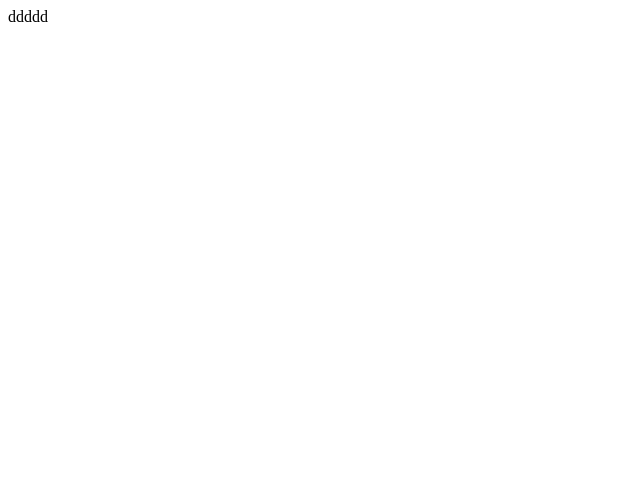
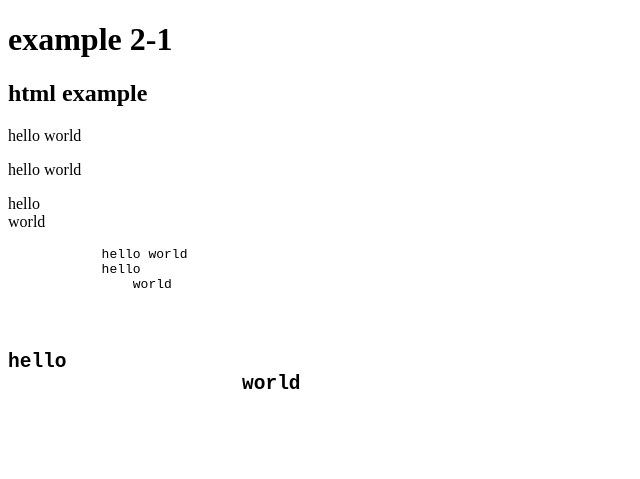
Before and after one commit to MK-30/portfolio, a plain HTML site: page file.html in a window 1280 px wide. Shown: the whole page, without its empty margins (0-640 px from the left). Drawn offline with Linux system fonts and the light colour scheme.

Commit message:
initial commit

```diff
--- a/file.html
+++ b/file.html
@@ -1 +1,25 @@
-ddddd
+<!DOCTYPE html>
+<html>
+  <head>
+    <title>Example: 2-1</title>
+  </head>
+  <body>
+    <h1>example 2-1</h1>
+    <h2>html example</h2>
+
+    <p>hello world</p>
+    <p>hello world</p>
+    <p>hello<br />world</p>
+    <pre>
+            hello world
+            hello
+                world
+        </pre
+    >
+    <pre>
+            <h2>hello
+                    world
+            </h2>
+        </pre>
+  </body>
+</html>
```
